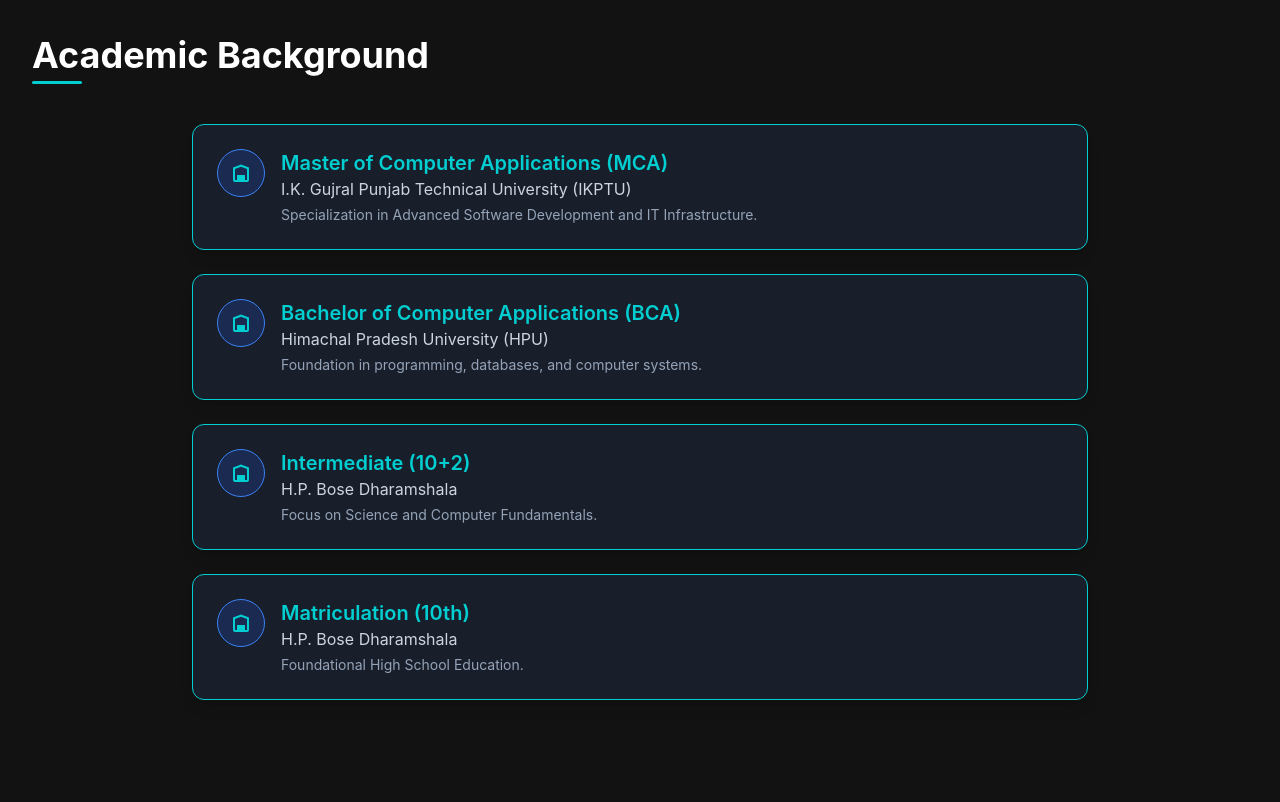
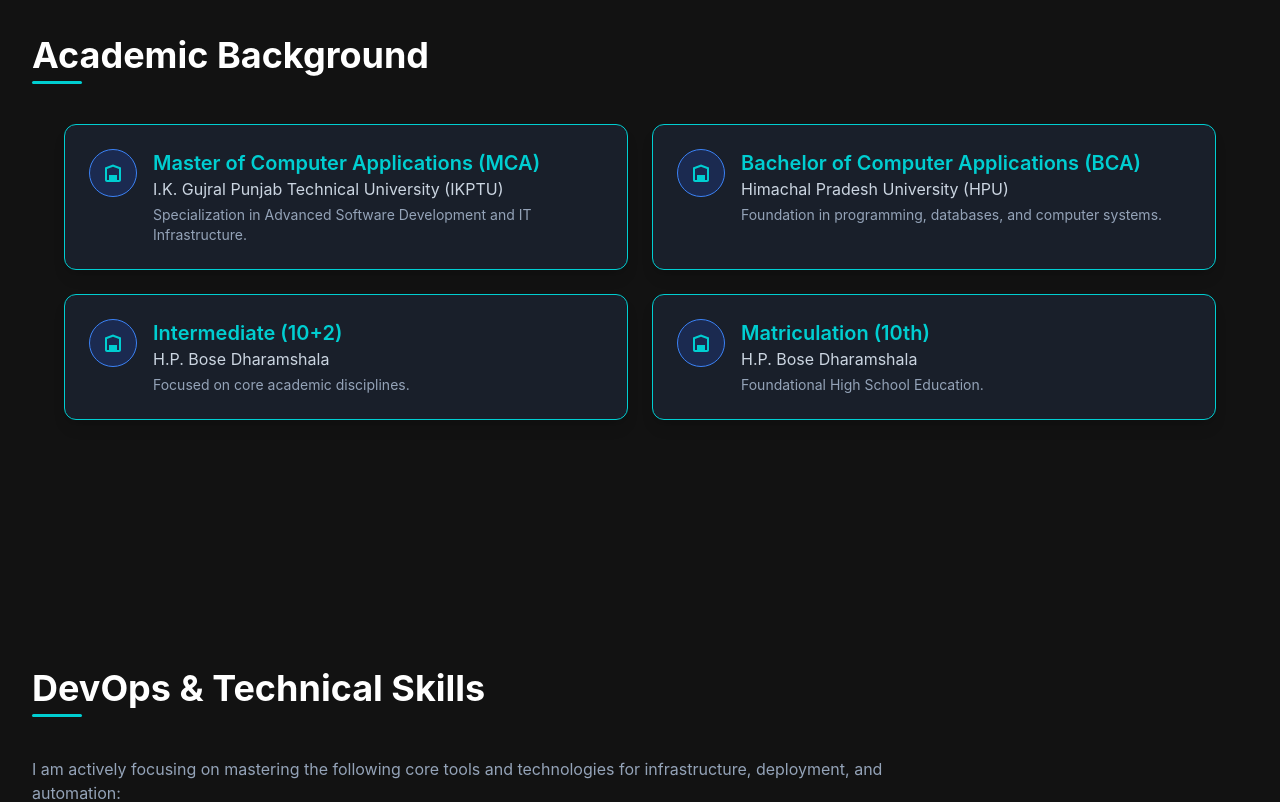
Before and after one commit to anish-kumar-001/My-Portfolio, a React (Create React App) app: page / in a window 1280 px wide. Shown: the part 2060-2862 px from the top of the page. Built offline with nearby package versions, Linux system fonts and the light colour scheme.

Commit message:
FEAT: Restructured Education section to 2x2 grid for better display.

```diff
--- a/src/components/Education.jsx
+++ b/src/components/Education.jsx
@@ -7,62 +7,48 @@
       <svg className="w-6 h-6 text-[var(--color-primary)]" fill="currentColor" viewBox="0 0 24 24"><path d="M4 19V6.5l8-3 8 3V19c0 1.1-.9 2-2 2H6c-1.1 0-2-.9-2-2zm12 0h2V8l-6-2.25L6 8v11h2v-5h8v5z"/></svg>
   );
 
-  return (
-    <div id="education" className="py-16">
-      <h3 className="section-header text-4xl font-bold text-white mb-10 text-center md:text-left">Academic Background</h3>
-      <div className="space-y-6 max-w-4xl mx-auto">
-
-          {/* 1. MCA Degree (Post-Graduate) */}
+  const EducationCard = ({ title, institution, description }) => (
+    // Applied card-pop class and primary color styling to all individual cards
     <div className="card-pop p-6 rounded-xl shadow-lg border border-slate-700 flex items-start space-x-4 transition duration-300 hover:ring-2 hover:ring-blue-500"
          style={{borderColor: 'var(--color-primary)'}}>
         <div className="w-12 h-12 flex-shrink-0 bg-blue-900/40 rounded-full flex items-center justify-center border border-blue-500">
             <EducationIcon />
         </div>
         <div>
-                  <h4 className="text-xl font-semibold" style={{color: 'var(--color-primary)'}}>Master of Computer Applications (MCA)</h4>
-                  <p className="text-base text-slate-300">I.K. Gujral Punjab Technical University (IKPTU)</p>
-                  <p className="text-sm text-slate-400 mt-1">Specialization in Advanced Software Development and IT Infrastructure.</p>
+            <h4 className="text-xl font-semibold" style={{color: 'var(--color-primary)'}}>{title}</h4>
+            <p className="text-base text-slate-300">{institution}</p>
+            <p className="text-sm text-slate-400 mt-1">{description}</p>
         </div>
     </div>
+  );
 
-          {/* 2. BCA Degree (Under-Graduate) */}
-          <div className="card-pop p-6 rounded-xl shadow-lg border border-slate-700 flex items-start space-x-4 transition duration-300 hover:ring-2 hover:ring-blue-500"
-               style={{borderColor: 'var(--color-primary)'}}>
-              <div className="w-12 h-12 flex-shrink-0 bg-blue-900/40 rounded-full flex items-center justify-center border border-blue-500">
-                  <EducationIcon />
-              </div>
-              <div>
-                  <h4 className="text-xl font-semibold" style={{color: 'var(--color-primary)'}}>Bachelor of Computer Applications (BCA)</h4>
-                  <p className="text-base text-slate-300">Himachal Pradesh University (HPU)</p>
-                  <p className="text-sm text-slate-400 mt-1">Foundation in programming, databases, and computer systems.</p>
-              </div>
-          </div>
+  return (
+    <div id="education" className="py-16">
+      <h3 className="section-header text-4xl font-bold text-white mb-10 text-center md:text-left">Academic Background</h3>
 
-          {/* 3. Intermediate (10+2) */}
-          <div className="card-pop p-6 rounded-xl shadow-lg border border-slate-700 flex items-start space-x-4 transition duration-300 hover:ring-2 hover:ring-blue-500"
-               style={{borderColor: 'var(--color-primary)'}}>
-              <div className="w-12 h-12 flex-shrink-0 bg-blue-900/40 rounded-full flex items-center justify-center border border-blue-500">
-                  <EducationIcon />
-              </div>
-              <div>
-                  <h4 className="text-xl font-semibold" style={{color: 'var(--color-primary)'}}>Intermediate (10+2)</h4>
-                  <p className="text-base text-slate-300">H.P. Bose Dharamshala</p>
-                  <p className="text-sm text-slate-400 mt-1">Focus on Science and Computer Fundamentals.</p>
-              </div>
-          </div>
+      {/* Grid container to display all four cards. Uses 1 column on mobile and 2 on desktop. */}
+      <div className="grid grid-cols-1 md:grid-cols-2 gap-6 max-w-6xl mx-auto">
 
-          {/* 4. Matriculation (10th) */}
-          <div className="card-pop p-6 rounded-xl shadow-lg border border-slate-700 flex items-start space-x-4 transition duration-300 hover:ring-2 hover:ring-blue-500"
-               style={{borderColor: 'var(--color-primary)'}}>
-              <div className="w-12 h-12 flex-shrink-0 bg-blue-900/40 rounded-full flex items-center justify-center border border-blue-500">
-                  <EducationIcon />
-              </div>
-              <div>
-                  <h4 className="text-xl font-semibold" style={{color: 'var(--color-primary)'}}>Matriculation (10th)</h4>
-                  <p className="text-base text-slate-300">H.P. Bose Dharamshala</p>
-                  <p className="text-sm text-slate-400 mt-1">Foundational High School Education.</p>
-              </div>
-          </div>
+          <EducationCard
+              title="Master of Computer Applications (MCA)"
+              institution="I.K. Gujral Punjab Technical University (IKPTU)"
+              description="Specialization in Advanced Software Development and IT Infrastructure."
+          />
+          <EducationCard
+              title="Bachelor of Computer Applications (BCA)"
+              institution="Himachal Pradesh University (HPU)"
+              description="Foundation in programming, databases, and computer systems."
+          />
+          <EducationCard
+              title="Intermediate (10+2)"
+              institution="H.P. Bose Dharamshala"
+              description="Focused on core academic disciplines."
+          />
+          <EducationCard
+              title="Matriculation (10th)"
+              institution="H.P. Bose Dharamshala"
+              description="Foundational High School Education."
+          />
 
       </div>
     </div>
```
Lines whose indentation alone changed are shown as unchanged.
